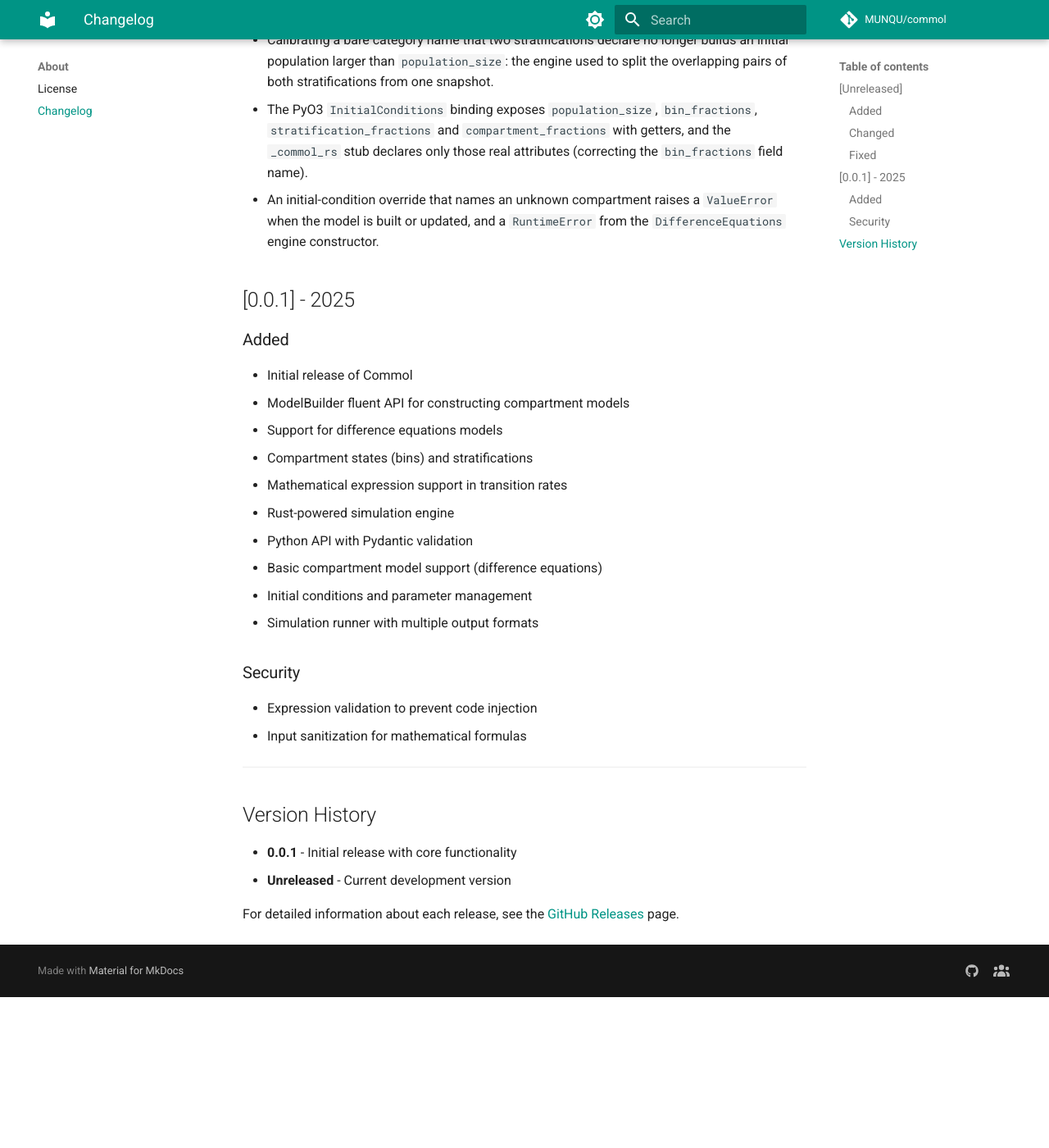
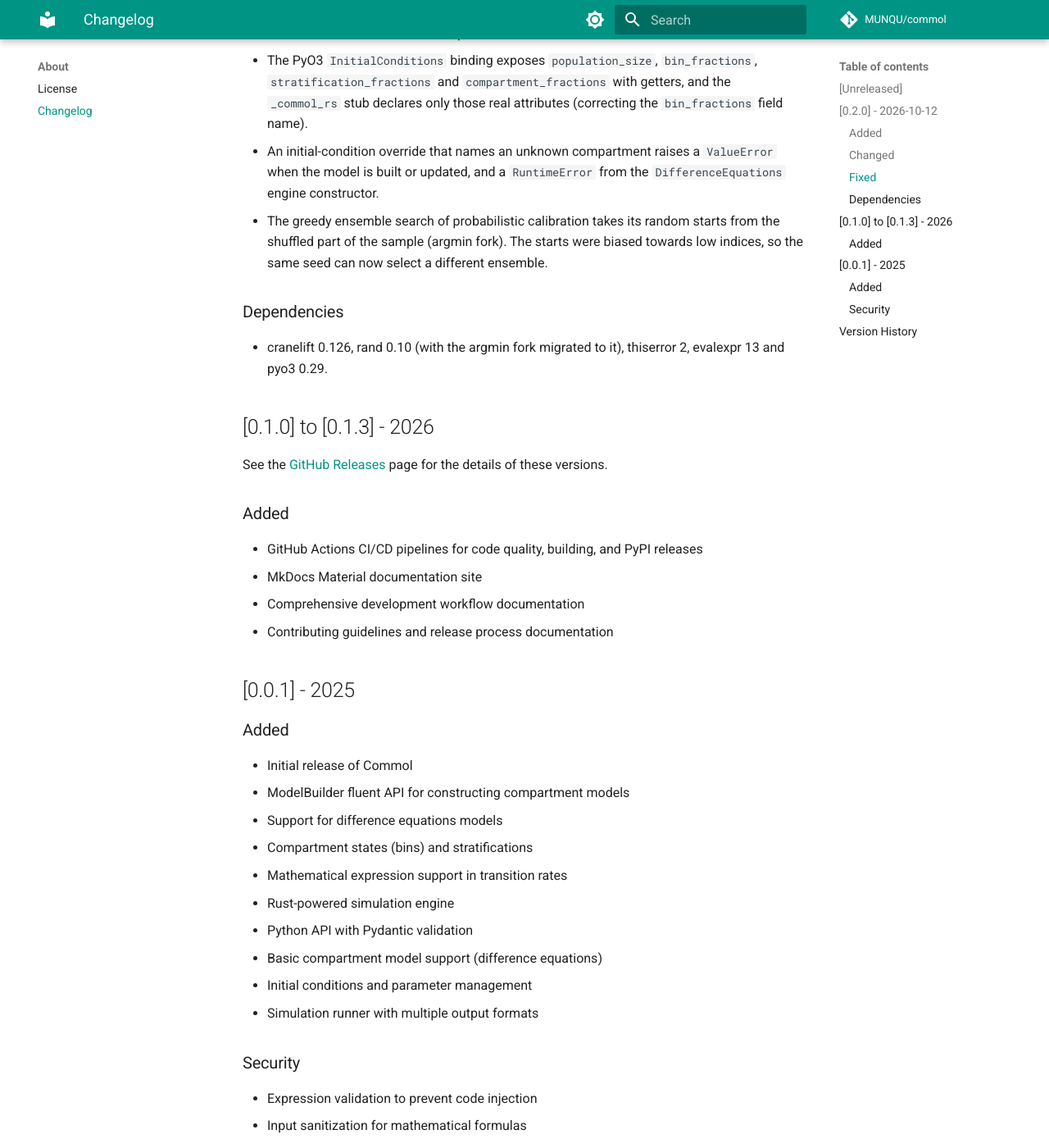
Before and after one commit to MUNQU/commol, an MkDocs documentation site: the page built from docs/about/changelog.md, in a window 1280 px wide and 1400 px high, scrolled down 2852 px. Shown: the whole window at 82% size. Built offline with MkDocs 1.6.1 and Material for MkDocs 9.7.7, drawn with Linux system fonts in a browser that asks for light colours; comment, search, counter and statistics services are not loaded; the version menu is left out; before the commit the page ends 4068 px from its top, so only the background shows below that; some of the changed text lies outside the part shown.

Commit message:
docs(changelog): release 0.2.0

```diff
--- a/docs/about/changelog.md
+++ b/docs/about/changelog.md
@@ -6,6 +6,8 @@
 and this project adheres to [Semantic Versioning](https://semver.org/spec/v2.0.0.html).
 
 ## [Unreleased]
+
+## [0.2.0] - 2026-10-12
 
 ### Added
 
@@ -123,6 +121,27 @@
 - An initial-condition override that names an unknown compartment raises a
   `ValueError` when the model is built or updated, and a `RuntimeError` from the
   `DifferenceEquations` engine constructor.
+- The greedy ensemble search of probabilistic calibration takes its random
+  starts from the shuffled part of the sample (argmin fork). The starts were
+  biased towards low indices, so the same seed can now select a different
+  ensemble.
+
+### Dependencies
+
+- cranelift 0.126, rand 0.10 (with the argmin fork migrated to it),
+  thiserror 2, evalexpr 13 and pyo3 0.29.
+
+## [0.1.0] to [0.1.3] - 2026
+
+See the [GitHub Releases](https://github.com/MUNQU/commol/releases) page for
+the details of these versions.
+
+### Added
+
+- GitHub Actions CI/CD pipelines for code quality, building, and PyPI releases
+- MkDocs Material documentation site
+- Comprehensive development workflow documentation
+- Contributing guidelines and release process documentation
 
 ## [0.0.1] - 2025
 
@@ -148,7 +167,9 @@
 
 ## Version History
 
+- **Unreleased** - Current development version
+- **0.2.0** - Per-compartment initial conditions and engine-planned transitions
+- **0.1.0 to 0.1.3** - First 0.1 versions
 - **0.0.1** - Initial release with core functionality
-- **Unreleased** - Current development version
 
 For detailed information about each release, see the [GitHub Releases](https://github.com/MUNQU/commol/releases) page.
```
Also changed, not shown: other parts of docs/about/changelog.md (+0 -4 lines).
